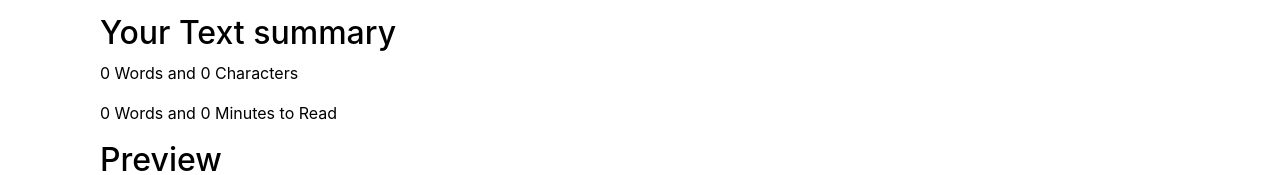
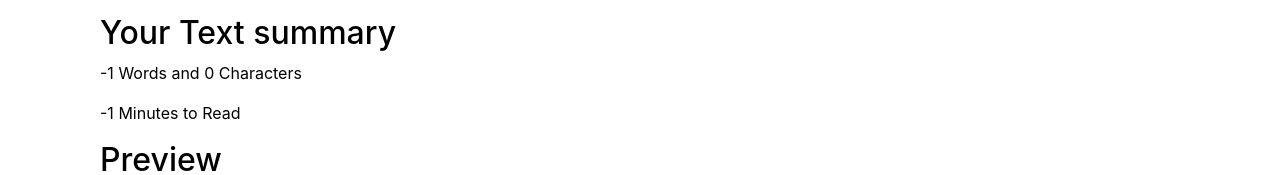
Before and after one commit to Shanu151/text-analyzer, a React (Create React App) app: page / in a window 1280 px wide. Shown: the part 364-539 px from the top of the page. Built offline with nearby package versions, Linux system fonts and the light colour scheme.

Commit message:
Update States.js

```diff
--- a/src/Components/States.js
+++ b/src/Components/States.js
@@ -66,8 +66,8 @@ export default function States(props) {
       </div>
       <div className="container my-3" style={{color:props.mode==='dark'?'white':'black'}}>
         <h2>Your Text summary</h2>
-        <p>{text.split(/\s+/).filter((element)=>{return element.length!=0}).length} Words and {text.length} Characters</p>
-        <p>{0.008 * text.split(/\s+/).filter((element)=>{return element.length!=0}).length} Words and {text.length} Minutes to Read</p>
+        <p>{text.split(/\s+/).filter((element)=>{return element.length!==0}).length-1} Words and {text.length} Characters</p>
+        <p>{0.008 * text.split(/\s+/).filter((element)=>{return element.length!==0}).length-1} Minutes to Read</p>
         <h2>Preview</h2>
         <p>{text}</p>
       </div>
```
